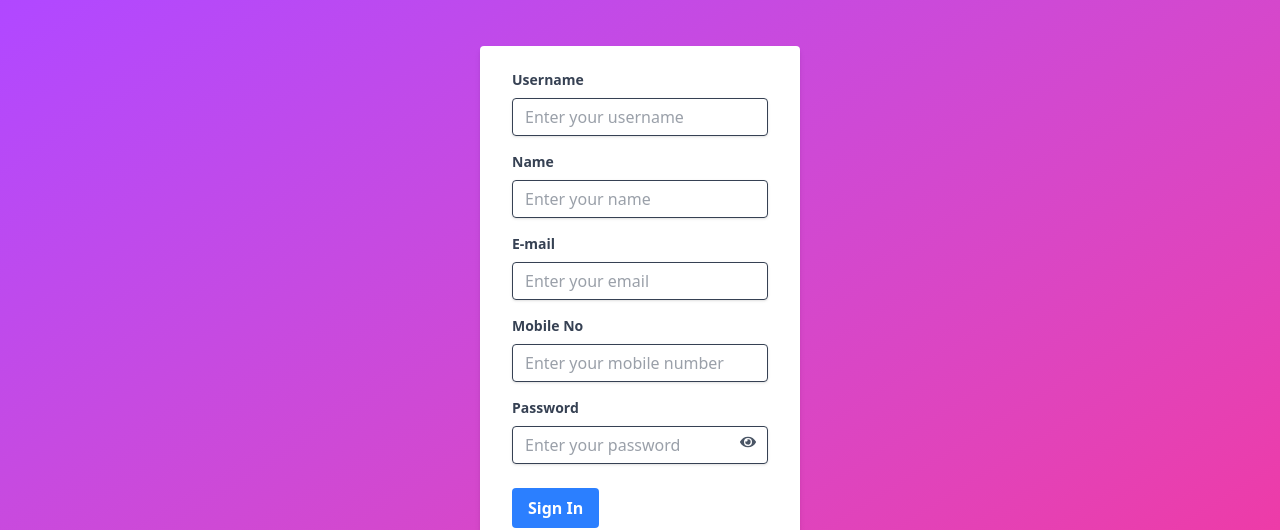
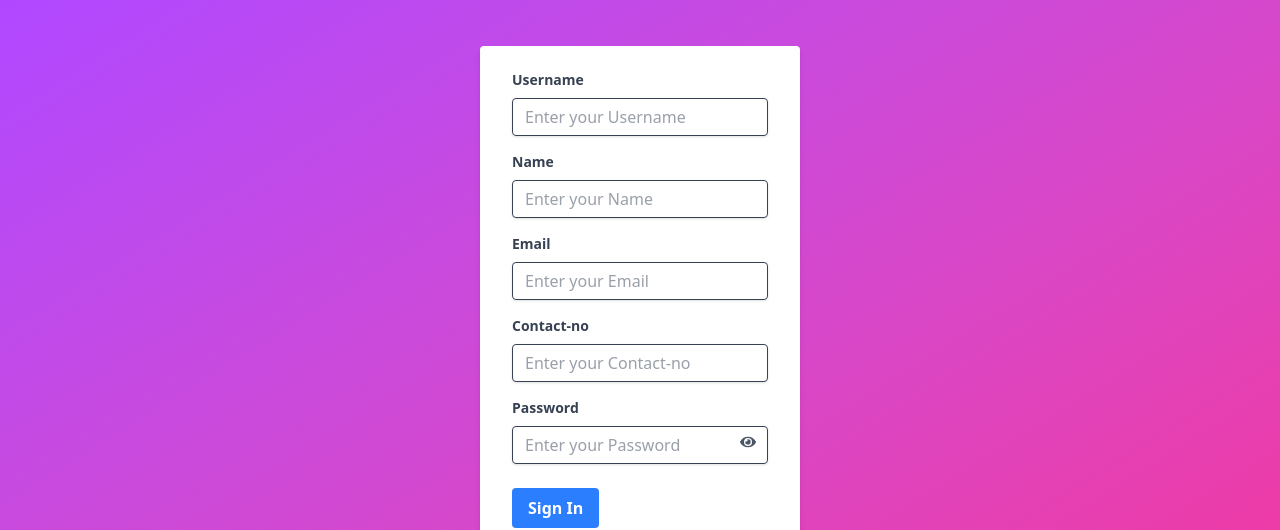
Before and after one commit to Anike567/unimath, a React (Vite) app: page /signup in a window 1280 px wide. Shown: the part 177-707 px from the top of the page. Built offline with nearby package versions, Linux system fonts and the light colour scheme.

Commit message:
divided the sigin and signup screen into reusable input and password components

```diff
--- /dev/null
+++ b/src/components/Input.jsx
@@ -0,0 +1,20 @@
+export default function Input(props) {
+  return (
+    <div className="mb-4">
+      <label
+        htmlFor={props.id}
+        className="block text-gray-700 text-sm font-bold mb-2"
+      >
+        {props.title}
+      </label>
+      <input
+        name={props.name}
+        onChange={props.handler}
+        id={props.id}
+        type="text"
+        placeholder={`Enter your ${props.title}`}
+        className="shadow font-sans appearance-none border rounded w-full py-2 px-3 text-gray-700 leading-tight focus:outline-none focus:shadow-outline"
+      />
+    </div>
+  );
+}
--- /dev/null
+++ b/src/components/PasswordField.jsx
@@ -0,0 +1,35 @@
+import { useState } from "react";
+import { FaEye, FaEyeSlash } from "react-icons/fa";
+export default function PasswordField(props) {
+  const [showPassword, setShowPassword] = useState(false);
+  return (
+    <div className="mb-6">
+      <label
+        htmlFor="password"
+        className="block text-gray-700 text-sm font-bold mb-2"
+      >
+        {props.title}
+      </label>
+      <div className="relative">
+        <div
+          className="absolute top-2 right-3 cursor-pointer text-gray-600 "
+          onClick={() => setShowPassword((prev) => !prev)}
+        >
+          {showPassword ? (
+            <FaEyeSlash className="cursor-pointer" />
+          ) : (
+            <FaEye className="cursor-pointer" />
+          )}
+        </div>
+        <input
+          id={props.id}
+          type={showPassword ? "text" : "password"}
+          placeholder={`Enter your ${props.title}`}
+          name={props.name}
+          onChange={props.handler}
+          className="shadow font-sans appearance-none border rounded w-full py-2 px-3 text-gray-700 leading-tight focus:outline-none focus:shadow-outline"
+        />
+      </div>
+    </div>
+  );
+}
--- a/src/screen/Signin.jsx
+++ b/src/screen/Signin.jsx
@@ -1,43 +1,45 @@
+import PasswordField from "../components/PasswordField";
+import Input from "../components/Input";
+import { useState } from "react";
 export default function Signin(params) {
+  const [formState, setFormState] = useState({
+    username: "",
+    password: "",
+  });
+
+  const handleChange = (e) => {
+    setFormState((prev) => ({
+      ...prev,
+      [e.target.name]: e.target.value,
+    }));
+  };
   return (
     <div className="h-screen bg-gradient-to-br from-purple-500 to-pink-500 flex justify-center items-center">
       <div className="w-full max-w-xs">
         <form className="bg-white shadow-md rounded px-8 pt-6 pb-8 mb-4">
-          <div className="mb-4">
-            <label
-              className="block text-gray-700 text-sm font-bold mb-2"
-              htmlFor="username"
-            >
-              Username
-            </label>
-            <input
-              className="shadow appearance-none border rounded w-full py-2 px-3 text-gray-700 leading-tight focus:outline-none focus:shadow-outline"
-              id="username"
-              type="text"
-              placeholder="Username"
-            />
-          </div>
-          <div className="mb-6">
-            <label
-              className="block text-gray-700 text-sm font-bold mb-2"
-              htmlFor="password"
-            >
-              Password
-            </label>
-            <input
-              className="shadow appearance-none border border-red-500 rounded w-full py-2 px-3 text-gray-700 mb-3 leading-tight focus:outline-none focus:shadow-outline"
-              id="password"
-              type="password"
-              placeholder="******************"
-            />
-            <p className="text-red-500 text-xs italic">
-              Please choose a password.
-            </p>
-          </div>
+          {/*username */}
+          <Input
+            title="Username"
+            name="username"
+            id="username"
+            handler={handleChange}
+          />
+
+          {/* Password */}
+          <PasswordField
+            title="Password"
+            name="password"
+            id="pass"
+            handler={handleChange}
+          />
           <div className="flex items-center justify-between">
             <button
               className="bg-blue-500 hover:bg-blue-700 text-white font-bold py-2 px-4 rounded focus:outline-none focus:shadow-outline"
               type="button"
+              onClick={(e) => {
+                e.preventDefault();
+                alert(JSON.stringify(formState));
+              }}
             >
               Sign In
             </button>
--- a/src/screen/Signup.jsx
+++ b/src/screen/Signup.jsx
@@ -1,117 +1,68 @@
-import { FaEye, FaEyeSlash } from "react-icons/fa";
 import { useState } from "react";
+import Input from "../components/Input";
+import PasswordField from "../components/PasswordField";
 
 export default function SigninForm() {
-  const [showPassword, setShowPassword] = useState(false);
+  const [formState, setFormState] = useState({
+    username: "",
+    name: "",
+    email: "",
+    contact: "",
+    password: "",
+  });
+
+  const handleChange = (e) => {
+    setFormState((prev) => ({
+      ...prev,
+      [e.target.name]: e.target.value,
+    }));
+  };
 
   return (
     <div className="h-screen bg-gradient-to-br from-purple-500 to-pink-500 flex justify-center items-center">
       <div className="w-full max-w-xs">
         <form className="bg-white shadow-md rounded px-8 pt-6 pb-8 mb-4">
-          {/* Username */}
-          <div className="mb-4">
-            <label
-              htmlFor="username"
-              className="block text-gray-700 text-sm font-bold mb-2"
-            >
-              Username
-            </label>
-            <input
-              id="username"
-              type="text"
-              placeholder="Enter your username"
-              className="shadow appearance-none border rounded w-full py-2 px-3 text-gray-700 leading-tight focus:outline-none focus:shadow-outline"
-            />
-          </div>
+          <Input
+            id="username"
+            name="username"
+            title="Username"
+            handler={handleChange}
+          />
+          <Input id="name" name="name" title="Name" handler={handleChange} />
+          <Input
+            id="e-mail"
+            name="email"
+            title="Email"
+            handler={handleChange}
+          />
+          <Input
+            id="contact"
+            name="contact"
+            title="Contact-no"
+            handler={handleChange}
+          />
+          <PasswordField
+            id="pass"
+            name="password"
+            title="Password"
+            handler={handleChange}
+          />
 
-          {/* Name */}
-          <div className="mb-4">
-            <label
-              htmlFor="name"
-              className="block text-gray-700 text-sm font-bold mb-2"
-            >
-              Name
-            </label>
-            <input
-              id="name"
-              type="text"
-              placeholder="Enter your name"
-              className="shadow appearance-none border rounded w-full py-2 px-3 text-gray-700 leading-tight focus:outline-none focus:shadow-outline"
-            />
-          </div>
-
-          {/* Email */}
-          <div className="mb-4">
-            <label
-              htmlFor="email"
-              className="block text-gray-700 text-sm font-bold mb-2"
-            >
-              E-mail
-            </label>
-            <input
-              id="email"
-              type="email"
-              placeholder="Enter your email"
-              className="shadow appearance-none border rounded w-full py-2 px-3 text-gray-700 leading-tight focus:outline-none focus:shadow-outline"
-            />
-          </div>
-
-          {/* Mobile No */}
-          <div className="mb-4">
-            <label
-              htmlFor="mobile"
-              className="block text-gray-700 text-sm font-bold mb-2"
-            >
-              Mobile No
-            </label>
-            <input
-              id="mobile"
-              type="tel"
-              placeholder="Enter your mobile number"
-              className="shadow appearance-none border rounded w-full py-2 px-3 text-gray-700 leading-tight focus:outline-none focus:shadow-outline"
-            />
-          </div>
-
-          {/* Password */}
-          <div className="mb-6">
-            <label
-              htmlFor="password"
-              className="block text-gray-700 text-sm font-bold mb-2"
-            >
-              Password
-            </label>
-            <div className="relative">
-              <div
-                className="absolute top-2 right-3 cursor-pointer text-gray-600 "
-                onClick={() => setShowPassword((prev) => !prev)}
-              >
-                {showPassword ? (
-                  <FaEyeSlash className="cursor-pointer" />
-                ) : (
-                  <FaEye className="cursor-pointer" />
-                )}
-              </div>
-              <input
-                id="password"
-                type={showPassword ? "text" : "password"}
-                placeholder="Enter your password"
-                className="shadow appearance-none border rounded w-full py-2 px-3 text-gray-700 leading-tight focus:outline-none focus:shadow-outline"
-              />
-            </div>
-          </div>
-
-          {/* Submit */}
           <div className="flex items-center justify-between">
             <button
-              type="button"
-              className="bg-blue-500 hover:bg-blue-700 text-white font-bold py-2 px-4 rounded focus:outline-none focus:shadow-outline"
+              onClick={(e) => {
+                e.preventDefault();
+                alert(JSON.stringify(formState));
+              }}
+              type="submit"
+              className="bg-blue-500 font-sans hover:bg-blue-700 text-white font-bold py-2 px-4 rounded focus:outline-none focus:shadow-outline"
             >
               Sign In
             </button>
           </div>
         </form>
 
-        <p className="text-center text-gray-500 text-xs">
+        <p className="text-center font-sans text-gray-500 text-xs">
           &copy;2020 Acme Corp. All rights reserved.
         </p>
       </div>
```
